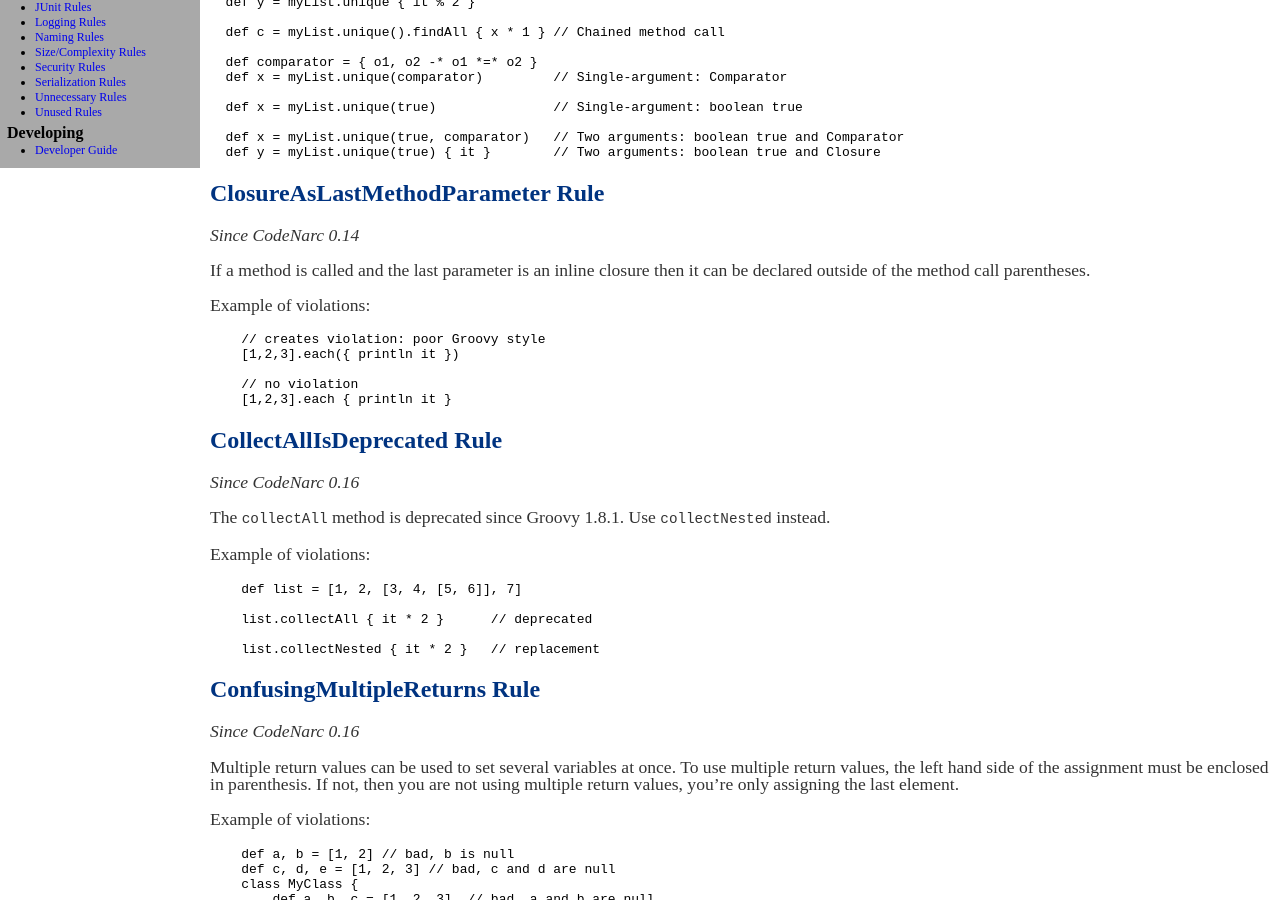
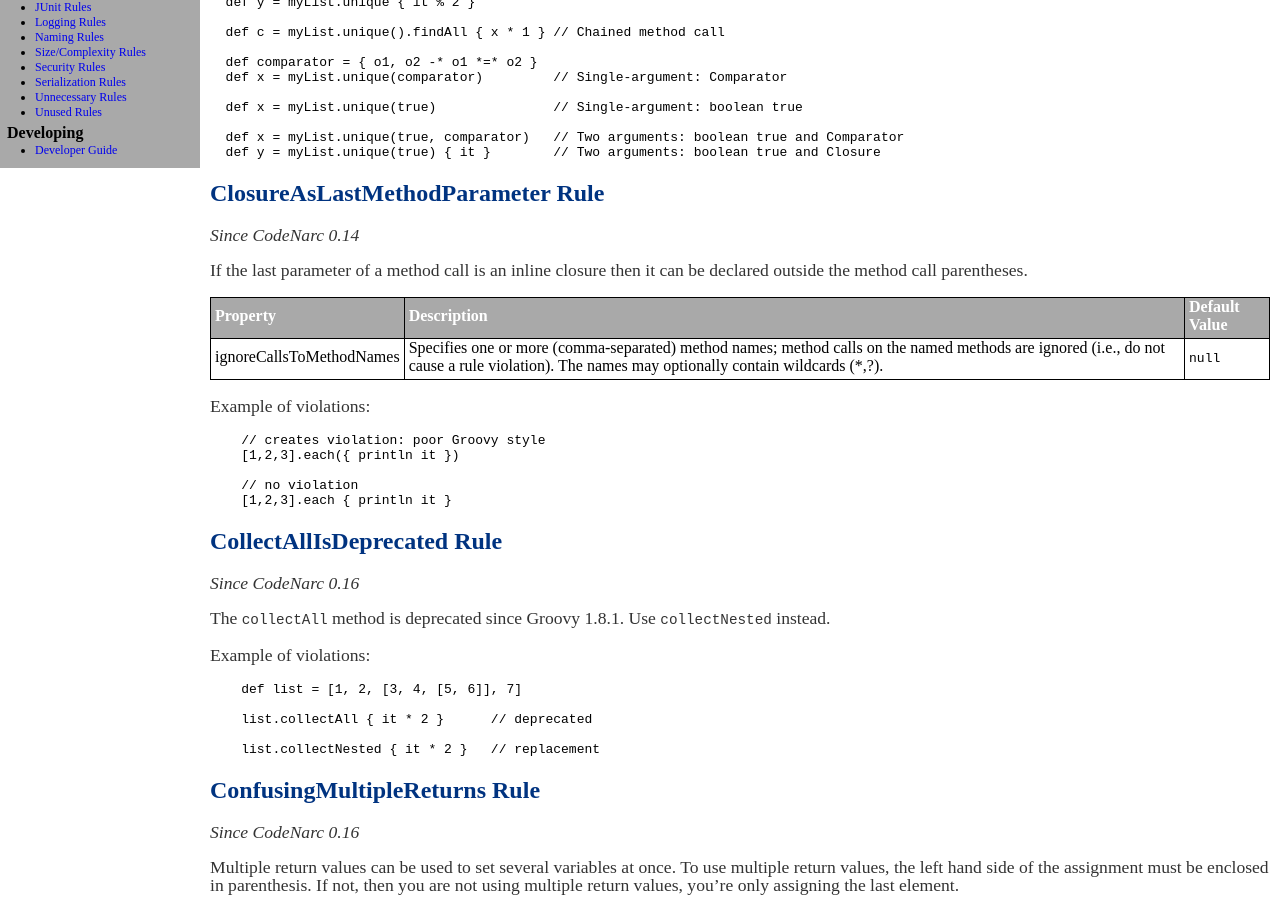
Before and after one commit to CodeNarc/CodeNarc, a Jekyll site: the page built from codenarc-rules-groovyism.md, in a window 1280 px wide and 900 px high, scrolled down 796 px. Built offline with Jekyll 4.4.1, drawn with Linux system fonts in a browser that asks for light colours.

Commit message:
#629: ClosureAsLastMethodParameter: Add ignoreCallsToMethodNames property

```diff
--- a/codenarc-rules-groovyism.md
+++ b/codenarc-rules-groovyism.md
@@ -57,8 +57,11 @@ Example of violations:
 
 *Since CodeNarc 0.14*
 
-If a method is called and the last parameter is an inline closure then it can be declared outside
-of the method call parentheses.
+If the last parameter of a method call is an inline closure then it can be declared outside the method call parentheses.
+
+| Property                    | Description            | Default Value    |
+|-----------------------------|------------------------|------------------|
+| ignoreCallsToMethodNames    | Specifies one or more (comma-separated) method names; method calls on the named methods are ignored (i.e., do not cause a rule violation). The names may optionally contain wildcards (*,?).  | `null` |
 
 Example of violations:
 
```
